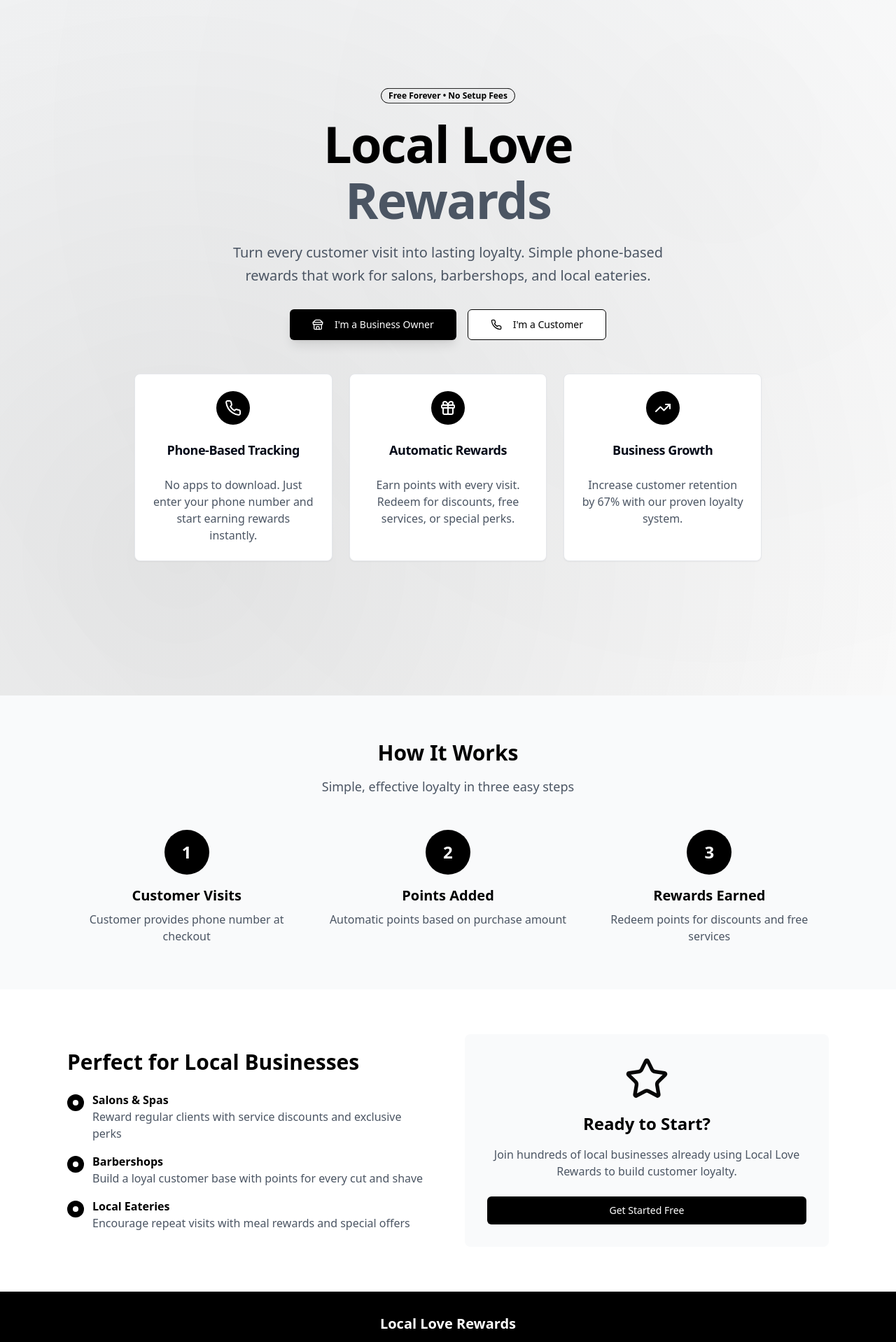
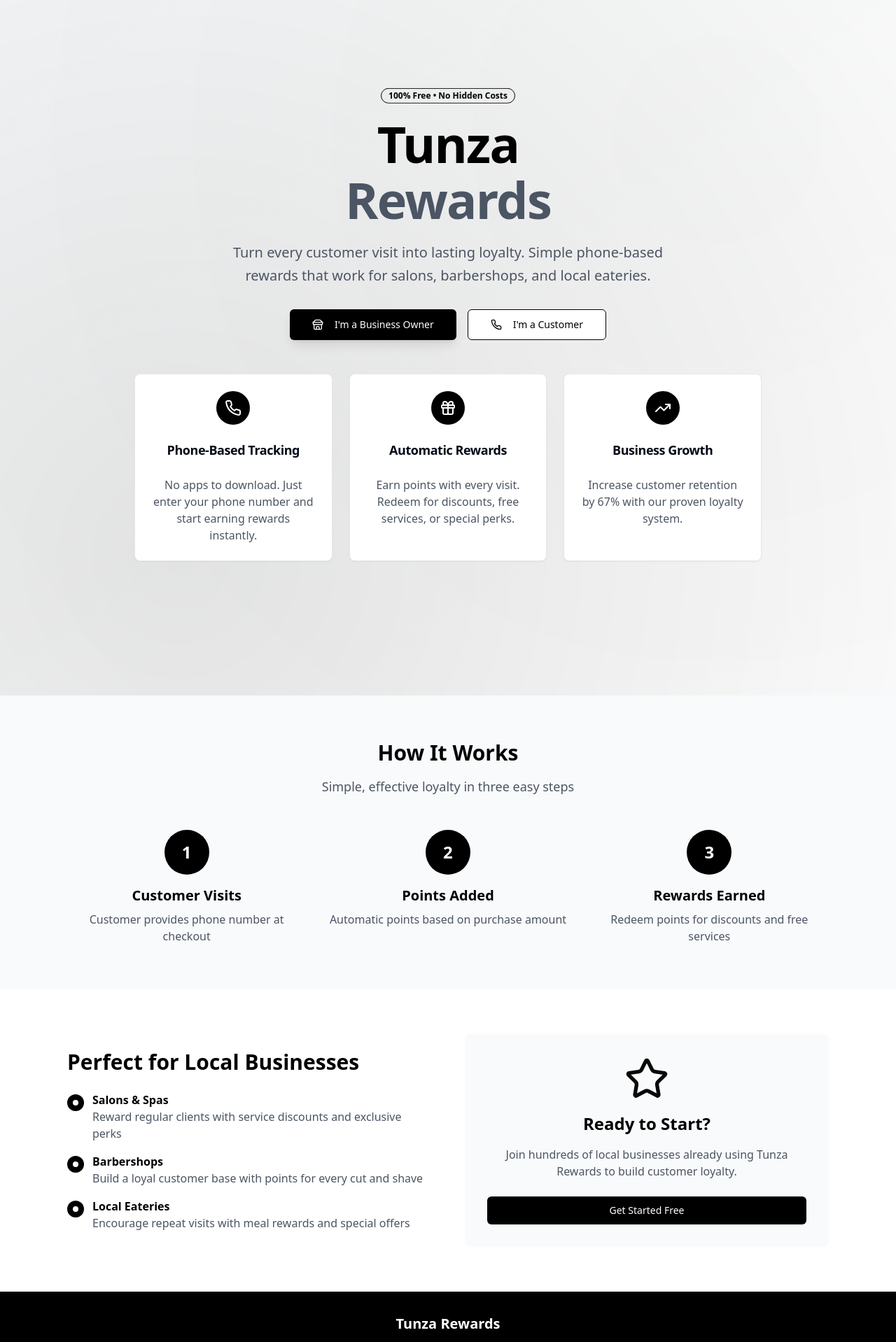
Before and after one commit to Steven1823/local-love-rewards, a React (Vite) app: page / in a window 1280 px wide. Shown: the top 1918 px of the page at 70% size. Built offline with nearby package versions, Linux system fonts and the light colour scheme.

Commit message:
Rename project and make it free
Rename the project to "Tunza" and ensure it is free to use.

```diff
--- a/index.html
+++ b/index.html
@@ -1,19 +1,20 @@
+
 <!DOCTYPE html>
 <html lang="en">
   <head>
     <meta charset="UTF-8" />
     <meta name="viewport" content="width=device-width, initial-scale=1.0" />
-    <title>local-love-rewards</title>
-    <meta name="description" content="Lovable Generated Project" />
-    <meta name="author" content="Lovable" />
+    <title>Tunza Rewards</title>
+    <meta name="description" content="Simple phone-based loyalty rewards for local businesses" />
+    <meta name="author" content="Tunza" />
 
-    <meta property="og:title" content="local-love-rewards" />
-    <meta property="og:description" content="Lovable Generated Project" />
+    <meta property="og:title" content="Tunza Rewards" />
+    <meta property="og:description" content="Simple phone-based loyalty rewards for local businesses" />
     <meta property="og:type" content="website" />
     <meta property="og:image" content="https://lovable.dev/opengraph-image-p98pqg.png" />
 
     <meta name="twitter:card" content="summary_large_image" />
-    <meta name="twitter:site" content="@lovable_dev" />
+    <meta name="twitter:site" content="@tunza_rewards" />
     <meta name="twitter:image" content="https://lovable.dev/opengraph-image-p98pqg.png" />
   </head>
 
--- a/src/pages/Index.tsx
+++ b/src/pages/Index.tsx
@@ -38,10 +38,10 @@ const Index = () => {
           <div className="mx-auto max-w-4xl text-center">
             <div className="mb-8 animate-fade-in">
               <Badge variant="outline" className="border-black text-black mb-4 animate-bounce">
-                Free Forever • No Setup Fees
+                100% Free • No Hidden Costs
               </Badge>
               <h1 className="text-4xl font-bold tracking-tight sm:text-6xl lg:text-7xl mb-6 animate-scale-in">
-                Local Love
+                Tunza
                 <span className="block text-gray-600 mt-2">Rewards</span>
               </h1>
               <p className="text-xl text-gray-600 max-w-2xl mx-auto leading-relaxed animate-fade-in" style={{animationDelay: '0.3s'}}>
@@ -199,7 +199,7 @@ const Index = () => {
                 <Star className="mx-auto h-16 w-16 text-black mb-4 animate-pulse" />
                 <h3 className="text-2xl font-bold mb-4">Ready to Start?</h3>
                 <p className="text-gray-600 mb-6">
-                  Join hundreds of local businesses already using Local Love Rewards to build customer loyalty.
+                  Join hundreds of local businesses already using Tunza Rewards to build customer loyalty.
                 </p>
                 <Button
                   onClick={() => setActiveView('business')}
@@ -216,7 +216,7 @@ const Index = () => {
       {/* Footer */}
       <footer className="bg-black text-white py-8">
         <div className="mx-auto max-w-6xl px-4 sm:px-6 lg:px-8 text-center">
-          <h3 className="text-xl font-bold mb-2">Local Love Rewards</h3>
+          <h3 className="text-xl font-bold mb-2">Tunza Rewards</h3>
           <p className="text-gray-400">Building stronger communities, one loyal customer at a time.</p>
         </div>
       </footer>
```
